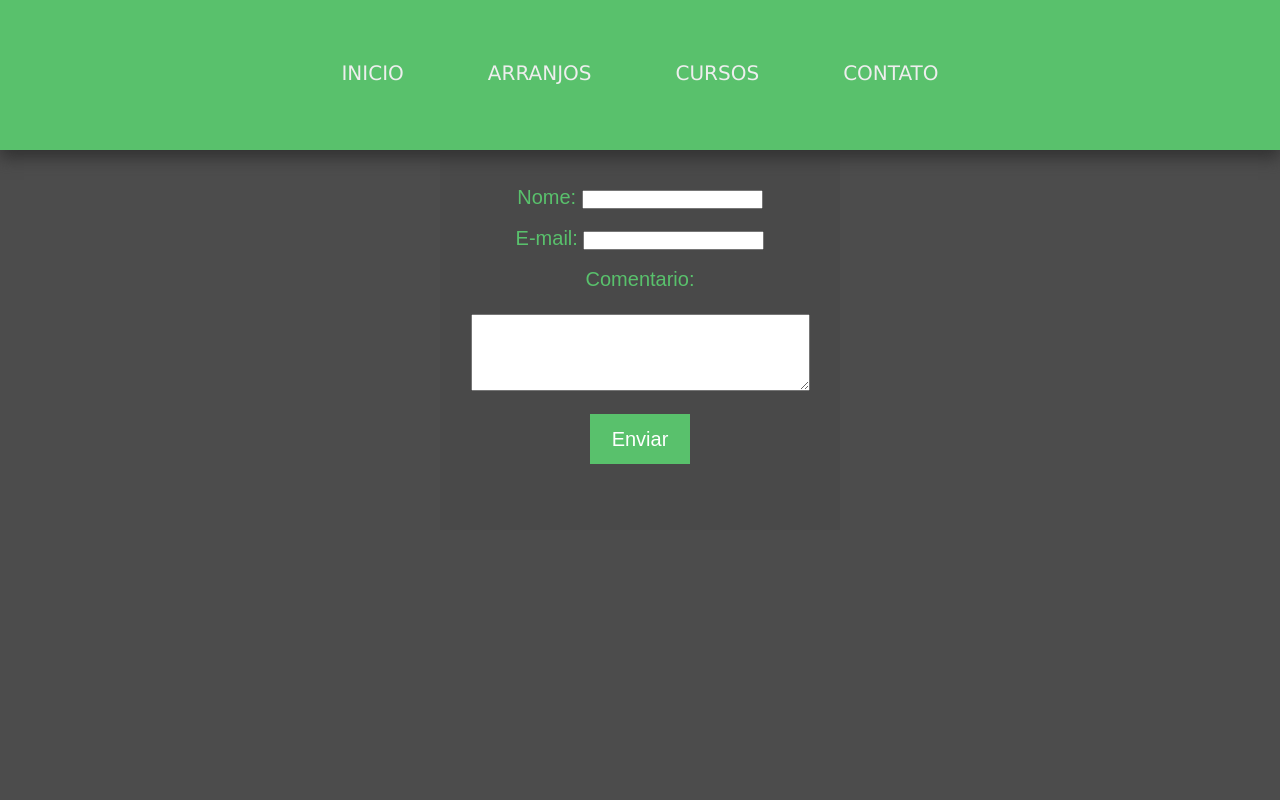
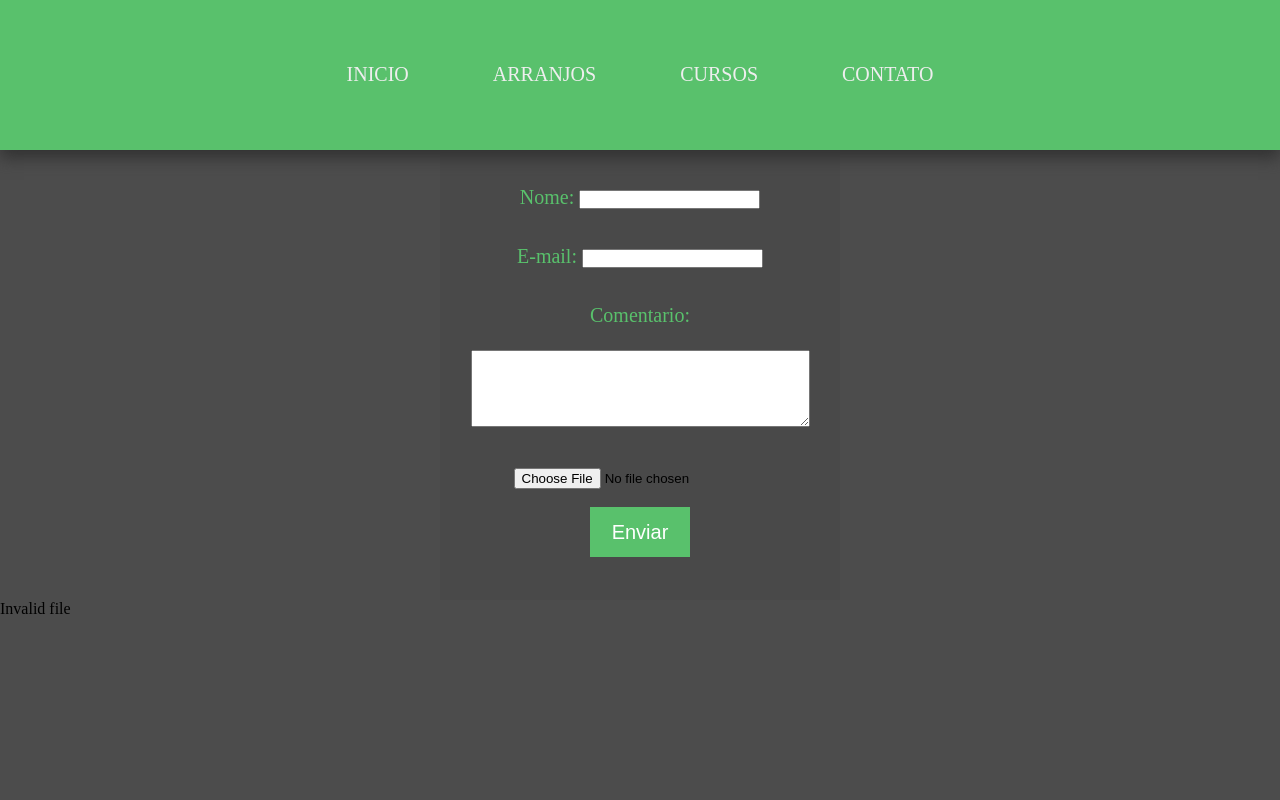
Before and after one commit to ademir2011/SiteMusic, a PHP site: page /_HTML/partitura.php in a window 1280 px wide. Run offline with PHP 8.4, Linux system fonts and the light colour scheme; data that the repository does not hold is empty.

Commit message:
Atualizando 3.0

```diff
--- a/_CSS/escolha.css
+++ b/_CSS/escolha.css
@@ -1,15 +1,14 @@
 .form
 {
 	width: 400px;
-	height: 380px;
+	height: 450px;
 	background-color: #494949;
-	font-family: Arial;
+	font-family: Corbel;
 
 }
 
 .form ul li
 {
-
 	list-style:none;
 	color: #59C16C;
 	font-size: 20px;
--- a/_CSS/index.css
+++ b/_CSS/index.css
@@ -31,7 +31,7 @@ body, html {
 
 .BarraMenu ul li
 {
-	line-height: 147px;
+	line-height: 149px;
 	margin: auto;
 	padding-right: 40px;
 	padding-left: 40px;
@@ -49,7 +49,7 @@ body, html {
 	color: #EEEEEE;
 	font-size: 20px;
 	padding: 10px 0;
-	font-family: Verdana;
+	font-family: Corbel;
 	text-decoration: none;
 }
 
@@ -99,7 +99,7 @@ body, html {
 	line-height: 47.5px;
 	color: white;
 	text-decoration: none;
-	font-family: Verdana;
+	font-family: Corbel;
 	font-size: 22.5px;
 }
 
--- a/_CSS/index0.css
+++ b/_CSS/index0.css
@@ -7,7 +7,7 @@
 body, html {
     width: 100%;
     height: 100%;
-    font-family: Arial, Tahoma, sans-serif;
+    font-family: Corbel, Tahoma, sans-serif;
 }
 
 body {
@@ -30,9 +30,8 @@ body {
 	background-color: #ABABAB;
     opacity: 0.8;
     border-radius: 5px;
-    opacity: 0.5;
     font-size: 20px;
-    font-family: Impact;
+    font-family: Corbel;
     color: white;
 }
 
--- a/_HTML/inicio.php
+++ b/_HTML/inicio.php
@@ -91,7 +91,7 @@ padding -> espaçamento
 line-height: 50px; -> alinha o texto verticalmente!
 controls -> abilita controles | autoplay -> inicia automaticamente
 list-style:none; -> serve para retirar os pontos do ul li
-
+input[type=submit] -> personalizar botao
 
 
 -->
--- a/_PHP/cadastroArranjos.php
+++ b/_PHP/cadastroArranjos.php
@@ -5,20 +5,58 @@
 
 
 <center>
-	<form class="form" method="post" action="<?php echo htmlspecialchars($_SERVER["PHP_SELF"]);?>">
+	<form class="form" method="post" action="<?php echo htmlspecialchars($_SERVER["PHP_SELF"]);?> ">
 	   <br><br>
 	   <ul>
 	   		<?php
 	   			$formulario = array('<li>Nome: <input type="text" name="name"></li>',
 	   								'<li>E-mail: <input type="text" name="email"></li>',
 	   								'<li>Comentario: <br><br> <textarea name="comment" rows="5" cols="40"></textarea></li>',
-	   								'<input type="submit" name="submit" value="Enviar">');
+	   								'<form action="upload_file.php" method="post" enctype="multipart/form-data">
+									 <input type="file" name="file" id="file">
+									 </form>',
+	   								'<input type="submit" name="submit" value="Enviar">'
+	   								);
 
 	   			for ($i = 0; $i < count($formulario); $i++) {
-	   				echo $formulario[$i].'<br/>';
+	   				echo $formulario[$i].'<br/><br/>';
 	   			}
 	   		?>
-
 	   </ul>
 	</form>
 </center>
+
+
+
+<?php
+$allowedExts = array("gif", "jpeg", "jpg", "png");
+$temp = explode(".", $_FILES["file"]["name"]);
+$extension = end($temp);
+
+if ((($_FILES["file"]["type"] == "image/gif")
+|| ($_FILES["file"]["type"] == "image/jpeg")
+|| ($_FILES["file"]["type"] == "image/jpg")
+|| ($_FILES["file"]["type"] == "image/pjpeg")
+|| ($_FILES["file"]["type"] == "image/x-png")
+|| ($_FILES["file"]["type"] == "image/png"))
+&& ($_FILES["file"]["size"] < 20000)
+&& in_array($extension, $allowedExts)) {
+  if ($_FILES["file"]["error"] > 0) {
+    echo "Return Code: " . $_FILES["file"]["error"] . "<br>";
+  } else {
+    echo "Upload: " . $_FILES["file"]["name"] . "<br>";
+    echo "Type: " . $_FILES["file"]["type"] . "<br>";
+    echo "Size: " . ($_FILES["file"]["size"] / 1024) . " kB<br>";
+    echo "Temp file: " . $_FILES["file"]["tmp_name"] . "<br>";
+    if (file_exists("upload/" . $_FILES["file"]["name"])) {
+      echo $_FILES["file"]["name"] . " already exists. ";
+    } else {
+      move_uploaded_file($_FILES["file"]["tmp_name"],
+      "upload/" . $_FILES["file"]["name"]);
+      echo "Stored in: " . "upload/" . $_FILES["file"]["name"];
+    }
+  }
+} else {
+  echo "Invalid file";
+}
+?>
```
